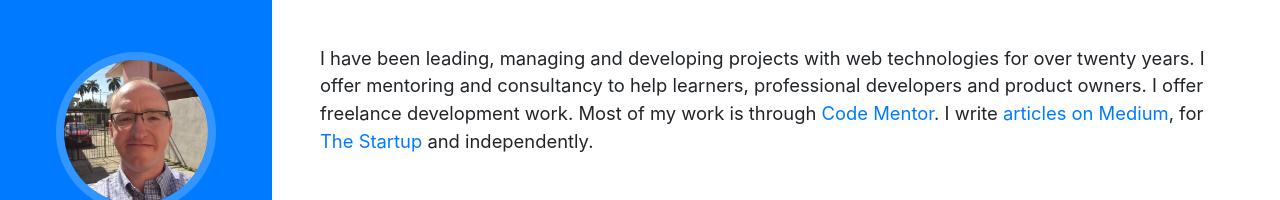
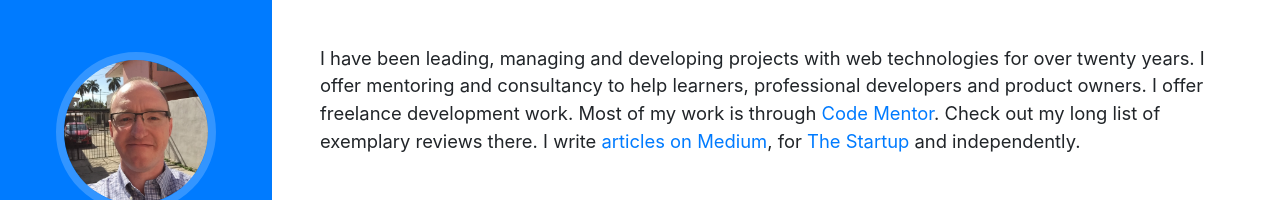
Before and after one commit to nigelbpeck/nigelbpeck-website, a website with bundled scripts: page index.html in a window 1280 px wide. Shown: the part 264-464 px from the top of the page. Built offline with nearby package versions, Linux system fonts and the light colour scheme; a web font is replaced by a local one.

Commit message:
Update intro

```diff
--- a/index.html
+++ b/index.html
@@ -46,7 +46,7 @@
           <span class="text-primary">B. Peck</span>
         </h1>
         <div class="subheading mb-5">Mentor, Consultant, Technical Project Manager, Software Engineer</div>
-        <p class="lead mb-5">I have been leading, managing and developing projects with web technologies for over twenty years. I offer mentoring and consultancy to help learners, professional developers and product owners. I offer freelance development work. Most of my work is through <a href="https://www.codementor.io/nigelbpeck">Code Mentor</a>. I write <a href="https://medium.com/@nigelbpeck">articles on Medium</a>, for <a href="https://medium.com/swlh">The Startup</a> and independently.</p>
+        <p class="lead mb-5">I have been leading, managing and developing projects with web technologies for over twenty years. I offer mentoring and consultancy to help learners, professional developers and product owners. I offer freelance development work. Most of my work is through <a href="https://www.codementor.io/nigelbpeck">Code Mentor</a>. Check out my long list of exemplary reviews there. I write <a href="https://medium.com/@nigelbpeck">articles on Medium</a>, for <a href="https://medium.com/swlh">The Startup</a> and independently.</p>
         <p>See below for LinkedIn, GitHub and Stack Overflow. You can find me hanging out at <a href="https://www.projectmanagement.com/profile/NigelBPeck">ProjectManagement.com</a>.</p>
         <div class="social-icons">
           <a href="https://www.linkedin.com/in/nigelbpeck/">
```
